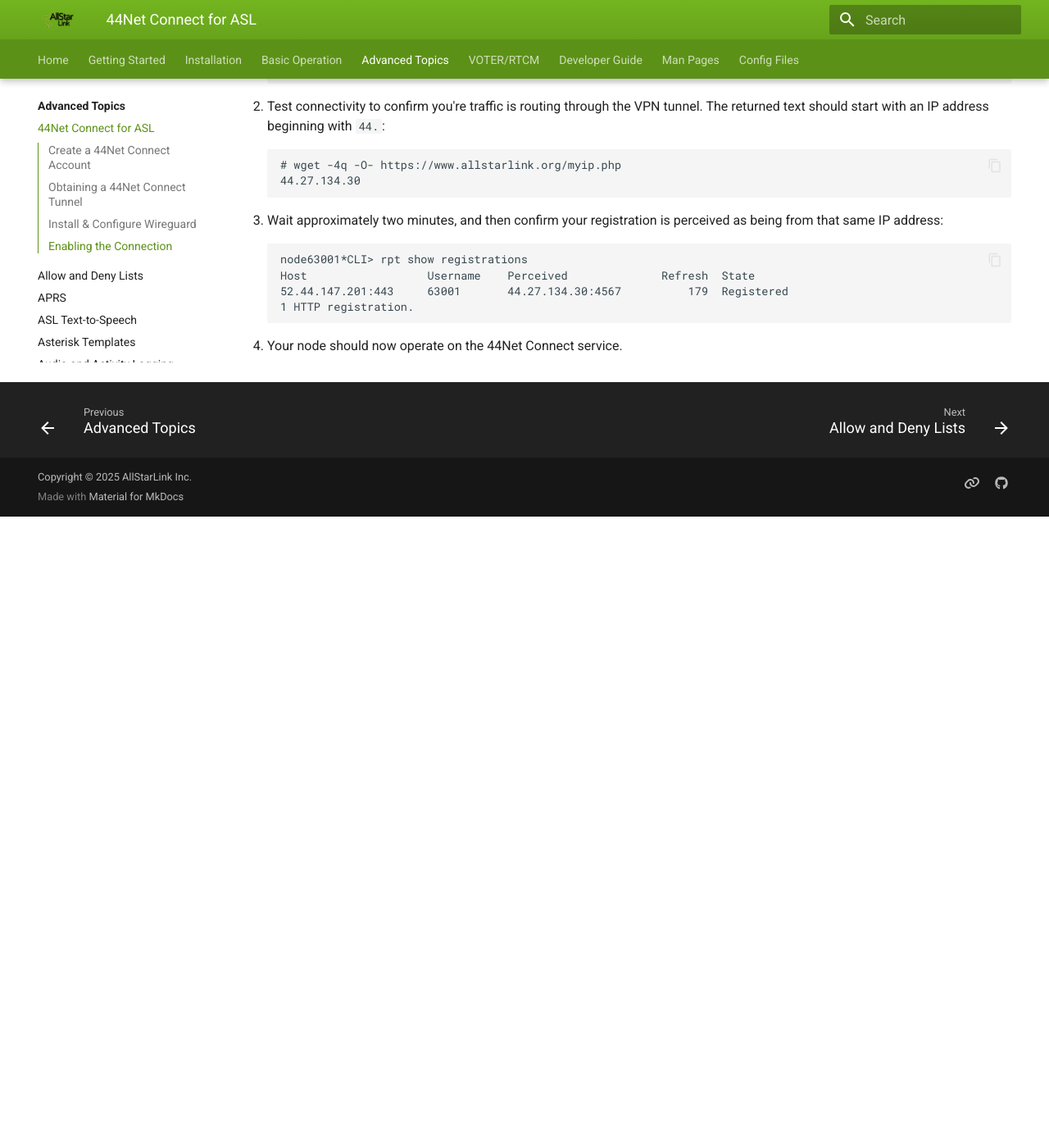
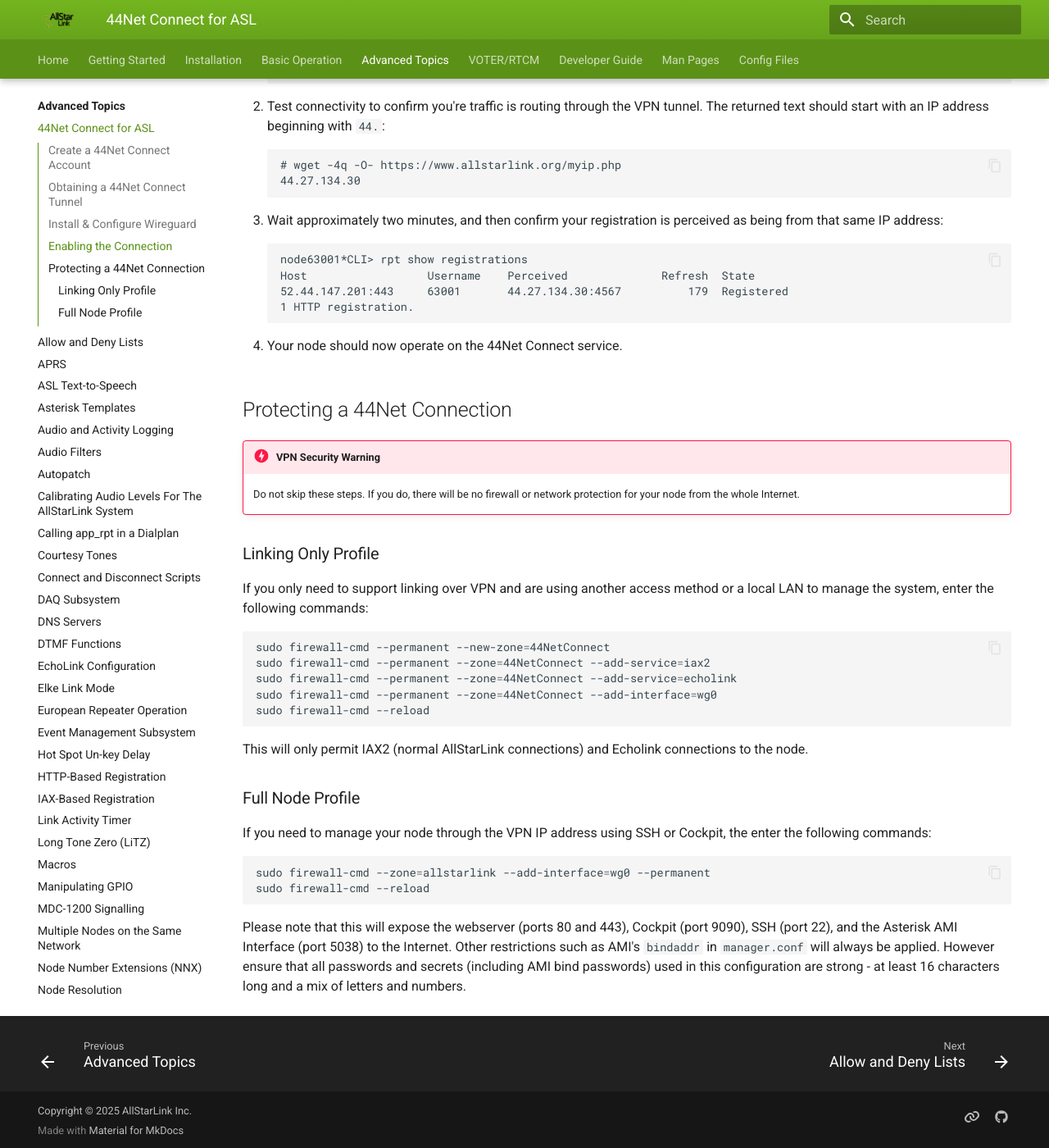
Before and after one commit to AllStarLink/ASL3-Manual, an MkDocs documentation site: the page built from docs/adv-topics/44net-connect.md, in a window 1280 px wide and 1400 px high, scrolled down 1217 px. Shown: the whole window at 82% size. Built offline with MkDocs 1.6.1 and Material for MkDocs 9.7.7, drawn with Linux system fonts in a browser that asks for light colours; before the commit the page ends 1847 px from its top, so only the background shows below that.

Commit message:
Add firewalling

````diff
--- a/docs/adv-topics/44net-connect.md
+++ b/docs/adv-topics/44net-connect.md
@@ -73,3 +73,42 @@
     ```
 
 4. Your node should now operate on the 44Net Connect service.
+
+## Protecting a 44Net Connection
+!!! danger "VPN Security Warning"
+    Do not skip these steps. If you do, there will be no
+    firewall or network protection for your node from
+    the whole Internet.
+
+### Linking Only Profile
+If you only need to support linking over VPN and are
+using another access method or a local LAN to manage the
+system, enter the following commands:
+
+```bash
+sudo firewall-cmd --permanent --new-zone=44NetConnect
+sudo firewall-cmd --permanent --zone=44NetConnect --add-service=iax2
+sudo firewall-cmd --permanent --zone=44NetConnect --add-service=echolink
+sudo firewall-cmd --permanent --zone=44NetConnect --add-interface=wg0
+sudo firewall-cmd --reload
+```
+
+This will only permit IAX2 (normal AllStarLink connections)
+and Echolink connections to the node.
+
+### Full Node Profile
+If you need to manage your node through the VPN IP address
+using SSH or Cockpit, the enter the following commands:
+
+```bash
+sudo firewall-cmd --zone=allstarlink --add-interface=wg0 --permanent
+sudo firewall-cmd --reload
+```
+
+Please note that this will expose the webserver (ports 80 and 443),
+Cockpit (port 9090), SSH (port 22), and the Asterisk AMI Interface
+(port 5038) to the Internet. Other restrictions such as AMI's
+`bindaddr` in `manager.conf` will always be applied. However ensure
+that all passwords and secrets (including AMI bind passwords)
+used in this configuration are strong - at least 16 characters
+long and a mix of letters and numbers.
````
